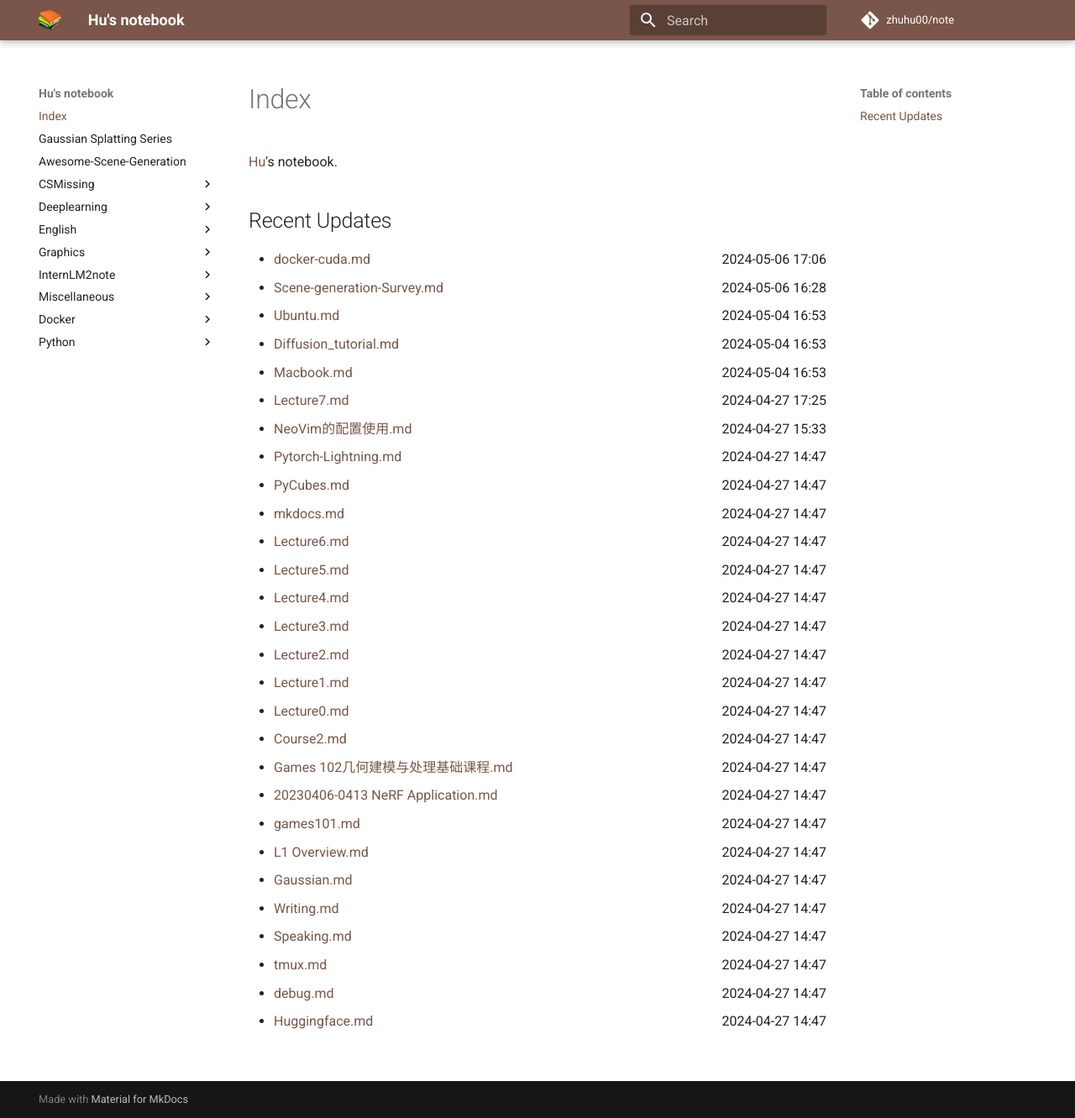
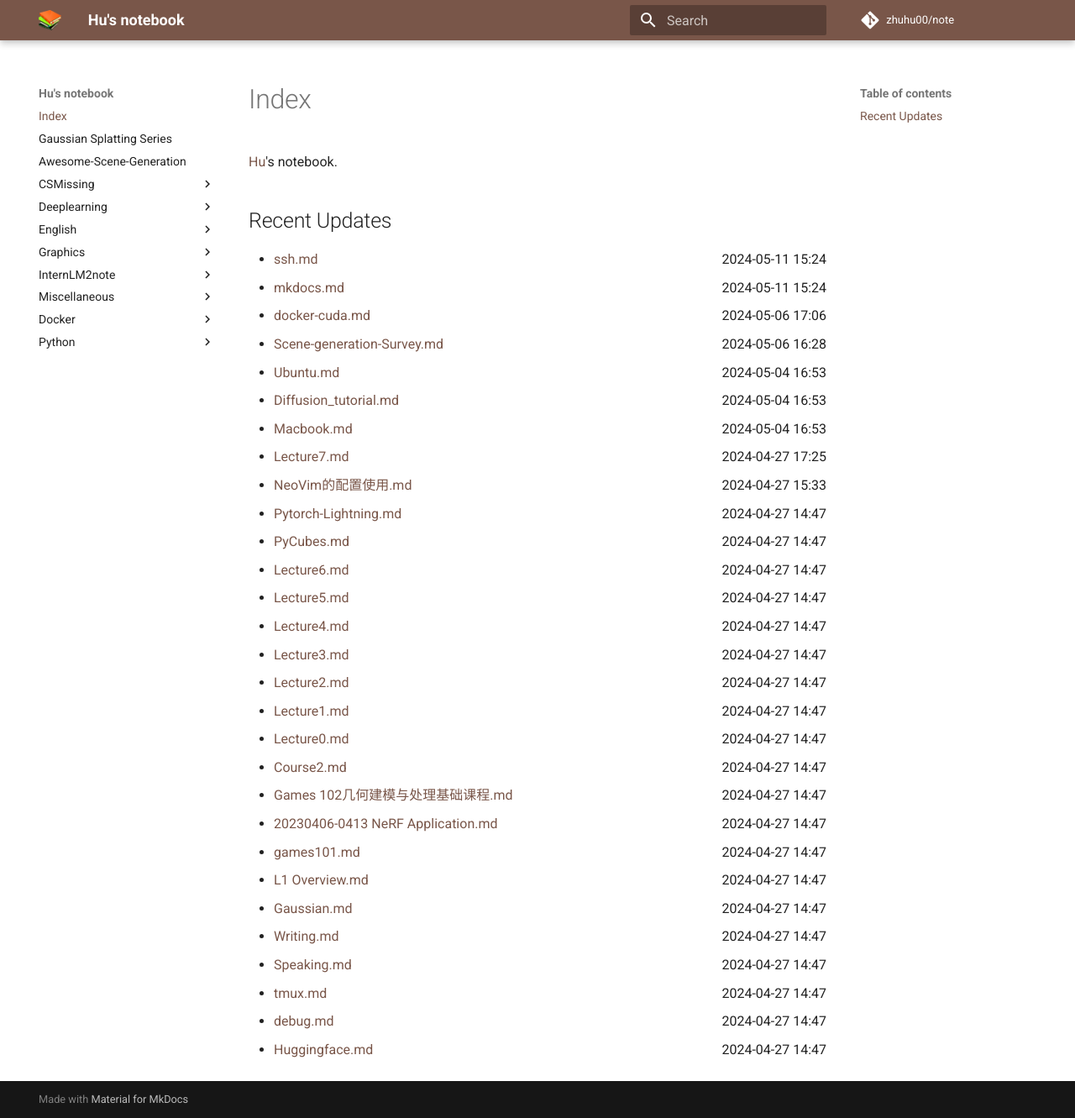
Before and after one commit to zhuhu00/note, an MkDocs documentation site: the page built from docs/index.md, in a window 1280 px wide and 1331 px high. Shown: the whole window at 84% size. Built offline with MkDocs 1.6.1 and Material for MkDocs 9.7.7, drawn with Linux system fonts in a browser that asks for light colours; comment, search, counter and statistics services are not loaded.

Commit message:
update recent

```diff
--- a/docs/index.md
+++ b/docs/index.md
@@ -4,16 +4,17 @@
 [Hu](https://zhuhu00.top/)'s notebook.
 
 ## Recent Updates
+- [ssh.md](CSMissing/ssh/) <span style="float: right;">2024-05-11 15:24</span>
+- [mkdocs.md](Miscellaneous/mkdocs/) <span style="float: right;">2024-05-11 15:24</span>
 - [docker-cuda.md](docker/docker-cuda/) <span style="float: right;">2024-05-06 17:06</span>
 - [Scene-generation-Survey.md](Scene-generation-Survey/) <span style="float: right;">2024-05-06 16:28</span>
-- [Ubuntu.md](linux/Ubuntu/) <span style="float: right;">2024-05-04 16:53</span>
+- [Ubuntu.md](CSMissing/Ubuntu/) <span style="float: right;">2024-05-04 16:53</span>
 - [Diffusion_tutorial.md](Deeplearning/Diffusion_tutorial/) <span style="float: right;">2024-05-04 16:53</span>
 - [Macbook.md](CSMissing/Macbook/) <span style="float: right;">2024-05-04 16:53</span>
 - [Lecture7.md](InternLM2note/Lecture7/) <span style="float: right;">2024-04-27 17:25</span>
 - [NeoVim的配置使用.md](CSMissing/NeoVim的配置使用/) <span style="float: right;">2024-04-27 15:33</span>
 - [Pytorch-Lightning.md](python/Pytorch-Lightning/) <span style="float: right;">2024-04-27 14:47</span>
 - [PyCubes.md](python/PyCubes/) <span style="float: right;">2024-04-27 14:47</span>
-- [mkdocs.md](Miscellaneous/mkdocs/) <span style="float: right;">2024-04-27 14:47</span>
 - [Lecture6.md](InternLM2note/Lecture6/) <span style="float: right;">2024-04-27 14:47</span>
 - [Lecture5.md](InternLM2note/Lecture5/) <span style="float: right;">2024-04-27 14:47</span>
 - [Lecture4.md](InternLM2note/Lecture4/) <span style="float: right;">2024-04-27 14:47</span>
```
